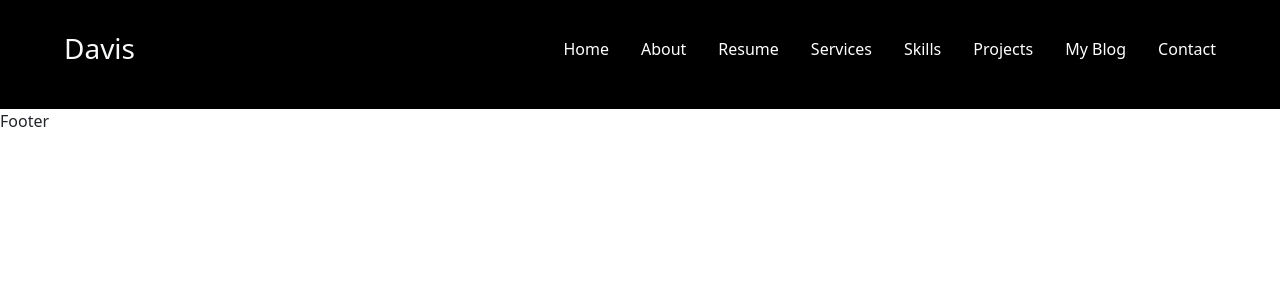
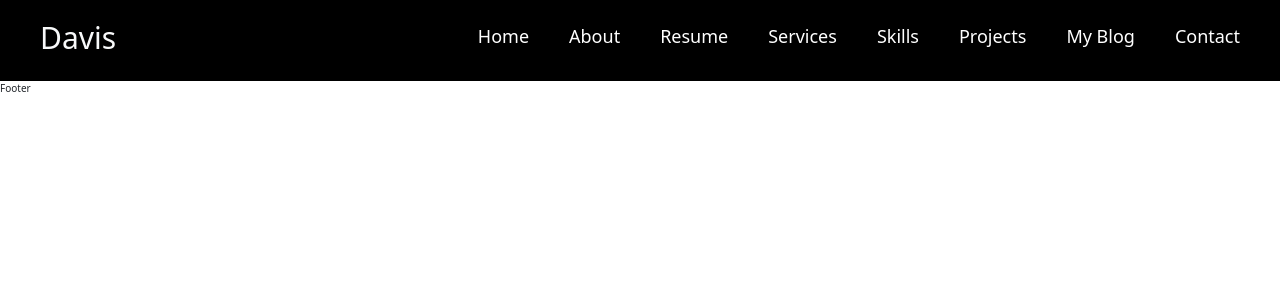
Before and after one commit to Davis-don/davis-ikou-portfolio, a React (Vite) app: page / in a window 1280 px wide. Shown: the top 300 px of the page. Built offline with nearby package versions, Linux system fonts and the light colour scheme.

Commit message:
modified fonts

```diff
--- a/src/components/Header/header.css
+++ b/src/components/Header/header.css
@@ -17,6 +17,7 @@ gap: 2rem;
 }
 .left-side-container-header h3{
 cursor: pointer;
+font-size: 3rem;
 }
 .right-side-container-header{
 padding-top: .3rem;
@@ -29,7 +30,7 @@ padding-top: .3rem;
 .right-side-container-header ul{
 display: flex;
 flex-direction: row;
-gap: 2rem;
+gap: 4rem;
 }
 @media screen and (max-width:53.125em) {
     .right-side-container-header ul{
@@ -41,6 +42,7 @@ cursor: pointer;
 transition: all 0.3s ease-in-out;
 color: white;
 cursor: pointer;
+font-size: 1.8rem;
 }
 .right-side-container-header ul li:hover{
     color: yellowgreen;
@@ -50,63 +52,15 @@ cursor: pointer;
     background-color: rgba(154, 205, 50, 0.1);
 }
 
+@media screen and (max-width:53.125em) {
+    .menu-icon-bar-header h1{
+        font-size: 2.5rem;
+
+         }
+}
+
 @media screen and (min-width:53.125em) {
     .menu-icon-bar-header{
    display: none;
     }
 }
-/* .overall-header-container-overall{
-background-color: black;
-display: flex;
-flex-direction: row;
-justify-content: space-between;
-padding-block:1rem;
-align-items: center;
-padding-inline: 4rem;
-gap: 2rem;
-
-}
-.left-side-logo{
-    margin-top: 1.5rem;
-}
-.left-side-logo h3{
-cursor: pointer;
-}
-.right-side-logo{
-display: flex;
-flex-direction: row;
-gap: 3rem;
-}
-
-@media screen and (max-width:60.625em) {
-    .right-side-logo{
-        display: none;
-    }
-}
-
-.right-side-logo li {
-    transition: all 0.3s ease-in-out;
-    color: white;
-    cursor: pointer;
-}
-
-.right-side-logo li:hover {
-    color: yellowgreen;
-    border-bottom: 2px solid yellowgreen;
-    transform: scale(1.1);
-    box-shadow: 0px 4px 10px rgba(154, 205, 50, 0.4);
-    background-color: rgba(154, 205, 50, 0.1);
-}
-.small-screen-side-display{
-display: flex;
-flex-direction: row;
-justify-content: center;
-align-items: center;
-gap: 1rem;
-}
-@media screen and (min-width:60.625em) {
-    .small-screen-side-display{
-display: none;
-    }
-
-} */
--- a/src/components/Sidebar/sidebar.css
+++ b/src/components/Sidebar/sidebar.css
@@ -23,6 +23,7 @@ width: 100%;
 cursor: pointer;
 transition: all 0.3s ease-in-out;
 cursor: pointer;
+font-size: 1.5rem;
 }
 .overall-sidebar-container ul li:hover{
     color: yellowgreen;
--- a/src/index.css
+++ b/src/index.css
@@ -0,0 +1,15 @@
+* {
+    margin: 0;
+    padding: 0;
+    box-sizing: border-box; /* Ensures padding and border are included in element size */
+}
+
+html {
+    font-size: 62.5%; /* Sets base font size to 10px (62.5% of default 16px) */
+}
+
+body {
+    font-size: 1.6rem; /* 1.6rem = 16px for better readability */
+    line-height: 1.5; /* Improves text readability */
+    font-family: Arial, sans-serif; /* Ensures a clean, readable font */
+}
```
